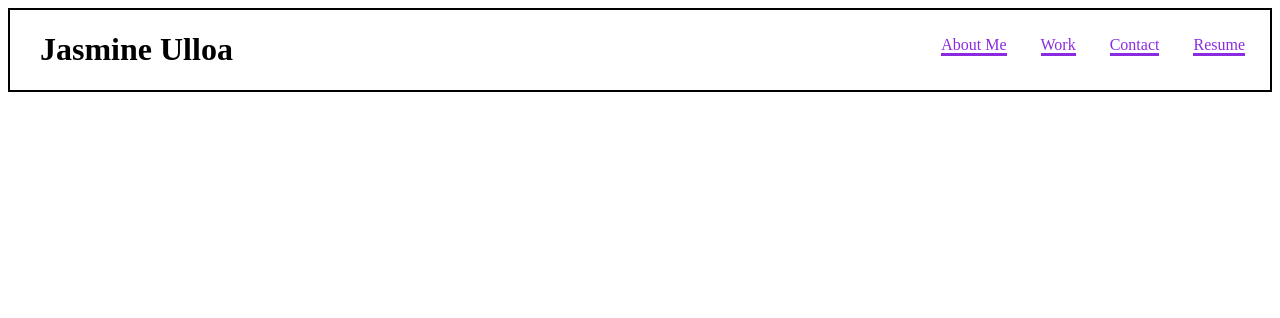
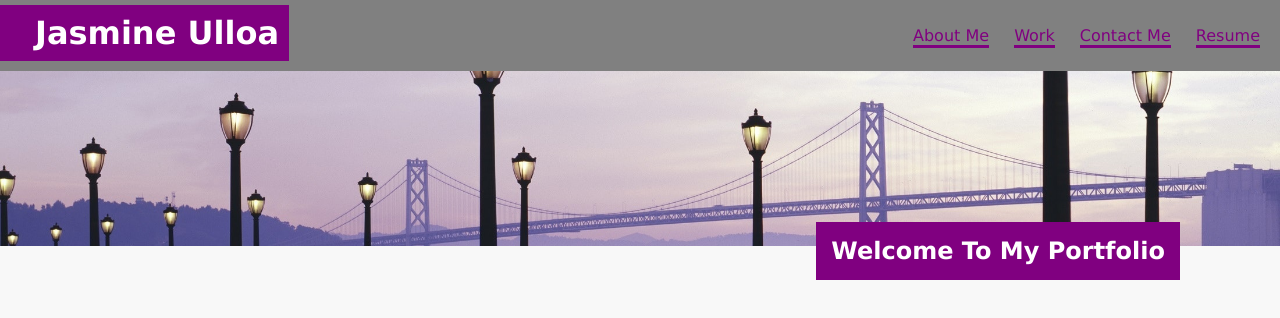
Before and after one commit to silkyjazz/student-portfolio, a plain HTML site: page index.html in a window 1280 px wide. Drawn offline with Linux system fonts and the light colour scheme.

Commit message:
added more styling to the header and added an image under the header

```diff
--- a/index.html
+++ b/index.html
@@ -14,14 +14,19 @@
         <ul class="navLinks">
           <li><a href="#">About Me</a></li>
           <li><a href="#">Work</a></li>
-          <li><a href="#">Contact</a></li>
+          <li><a href="#">Contact Me</a></li>
           <li><a href="#">Resume</a></li>
         </ul>
       </nav>
-
-      <!-- <nav>
-
-      </nav> -->
     </header>
+    <main class="container">
+        <img src="./assets/pexels-pixabay-164241.jpg">
+        <h2 class="imageText">Welcome To My Portfolio</h2>
+    </main>
+    <!-- <section class="cards">
+        <article>
+            <h2>About Me</h2>
+        </article>
+     </section> -->
   </body>
 </html>
--- a/styles.css
+++ b/styles.css
@@ -1,22 +1,60 @@
+body{
+    background-color: #f8f8f8;
+    margin: 0;
+    font-family: 'Lucida Sans', 'Lucida Sans Regular', 'Lucida Grande', 'Lucida Sans Unicode', Geneva, Verdana, sans-serif
+}
 .header{
     display: flex;
-    border: 2px solid black;
     justify-content: space-between;
    overflow: hidden;
+   background-color: gray;
 }
-nav{
+
+.header nav{
+    background-color: gray;
     padding: 10px;
 }
 h1{
-    padding-left: 30px;
+    display: flex;
+    margin: 5px 0 10px;
+    padding-left: 35px;
+    padding-right: 10px;
+    align-items: center;
+    background-color: purple;
+    color: white;
 }
 a{
+    position: relative;
     text-decoration: none;
     border-bottom: 3px solid;
-    color: blueviolet;
+    background-color: gray;
+    color: purple;
+
 }
 .navLinks li{
     display: inline;
     list-style-type: none;
-    margin: 0 15px;
+    margin: 0 10px;
 }
+
+.container img{
+    display: flex;
+    width: 100%;
+    height: 175px;
+    object-fit: cover;
+    object-position: 10% 60%;
+}
+.imageText{
+    position: fixed;
+    bottom: 500px;
+    right: 100px;
+    padding: 15px;
+    background-color: purple;
+    color: white;
+
+}
+.cards{
+    display: inline;
+    flex-wrap: wrap;
+    border: 3px solid black;
+}
```
Also changed, not shown: assets/pexels-pixabay-164241.jpg (added).
